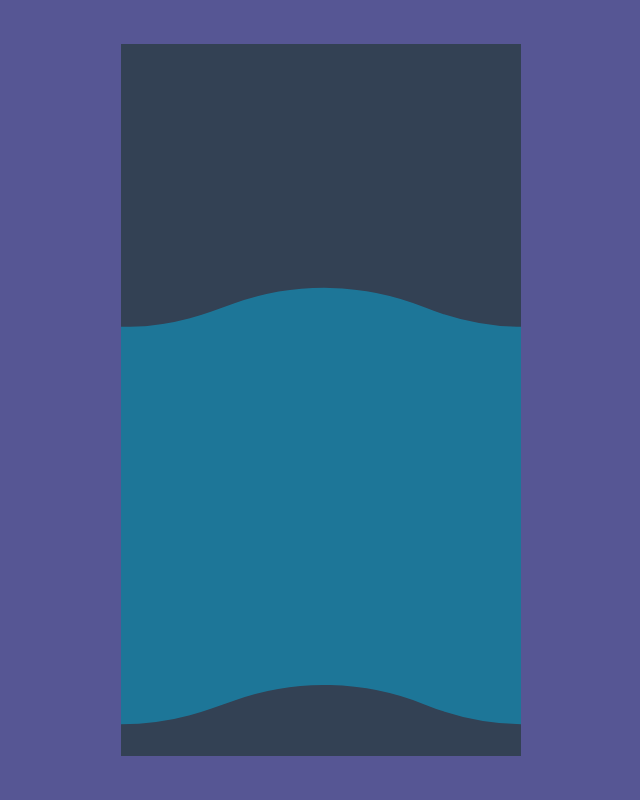
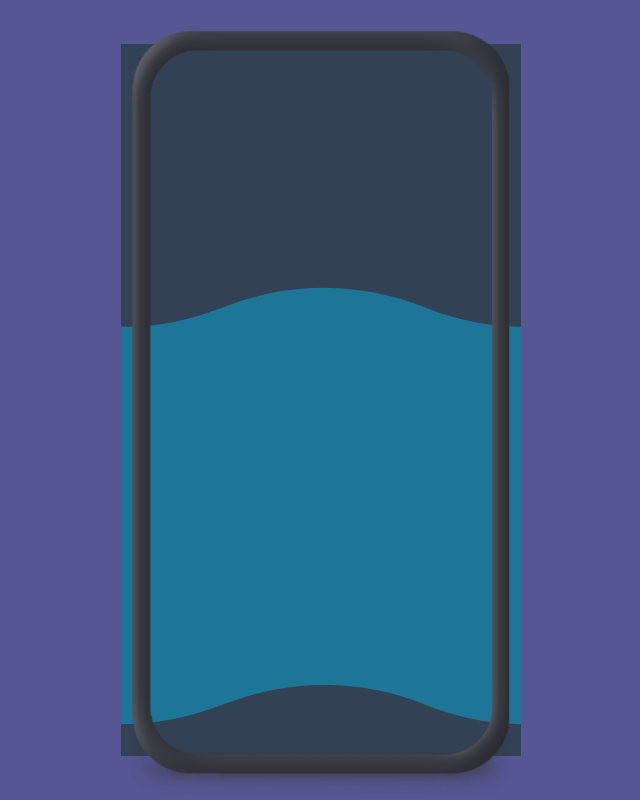
Before and after one commit to alfaodin/yupi, a website: page index.html in a window 1280 px wide. Shown: the whole page, without its empty margins (319-959 px from the left). Drawn offline with Linux system fonts and the light colour scheme.

Commit message:
@CCartes marco tipo telefono

```diff
--- a/index.html
+++ b/index.html
@@ -11,6 +11,7 @@
 
 <body>
 	<div class="container">
+		<div class="mobile-container">
 			<div class="mobile-frame">
 
 				<div class="header-container">
@@ -27,8 +28,6 @@
 
 				</div>
 
-
-
 				<div class="footer-container">
 					<svg xmlns="http://www.w3.org/2000/svg" viewBox="0 0 1080 725.08" class="test">
 						<title>BG_Yupi_color_Ariba1_Down</title>
@@ -37,6 +36,10 @@
 							transform="translate(-6659.5 -6785.12)" style="fill: #334154" />
 					</svg>
 				</div>
+
+				<!-- FOREGROUND IMAGE -->
+				<img class="foreground-phone-img" src="/assets/phone_border.png" crossorigin="anonymous">
+			</div>
 		</div>
 	</div>
 
--- a/style.css
+++ b/style.css
@@ -20,7 +20,10 @@
   background-color: var(--bg-color1);
 }
 
+.mobile-container {}
+
 .mobile-frame {
+  position: relative;
   width: 400px;
   height: 712px;
   background-color: #1d7698;
@@ -38,6 +41,7 @@
   grid-area: header;
   overflow: hidden;
 }
+
 .header-svg {
   transform: translateY(-50%);
 }
@@ -57,6 +61,18 @@
 .test {
   width: 100%;
 }
+
 .test:hover path {
   fill: #c2683c !important;
 }
+
+.foreground-phone-img {
+  height: 108%;
+  left: 50%;
+  position: absolute;
+  top: -13px;
+  -webkit-transform: translateX(-50%);
+  transform: translateX(-50%);
+  width: auto;
+  z-index: 50;
+}
```
Also changed, not shown: assets/phone_border.png (added). Lines whose indentation alone changed are shown as unchanged.
